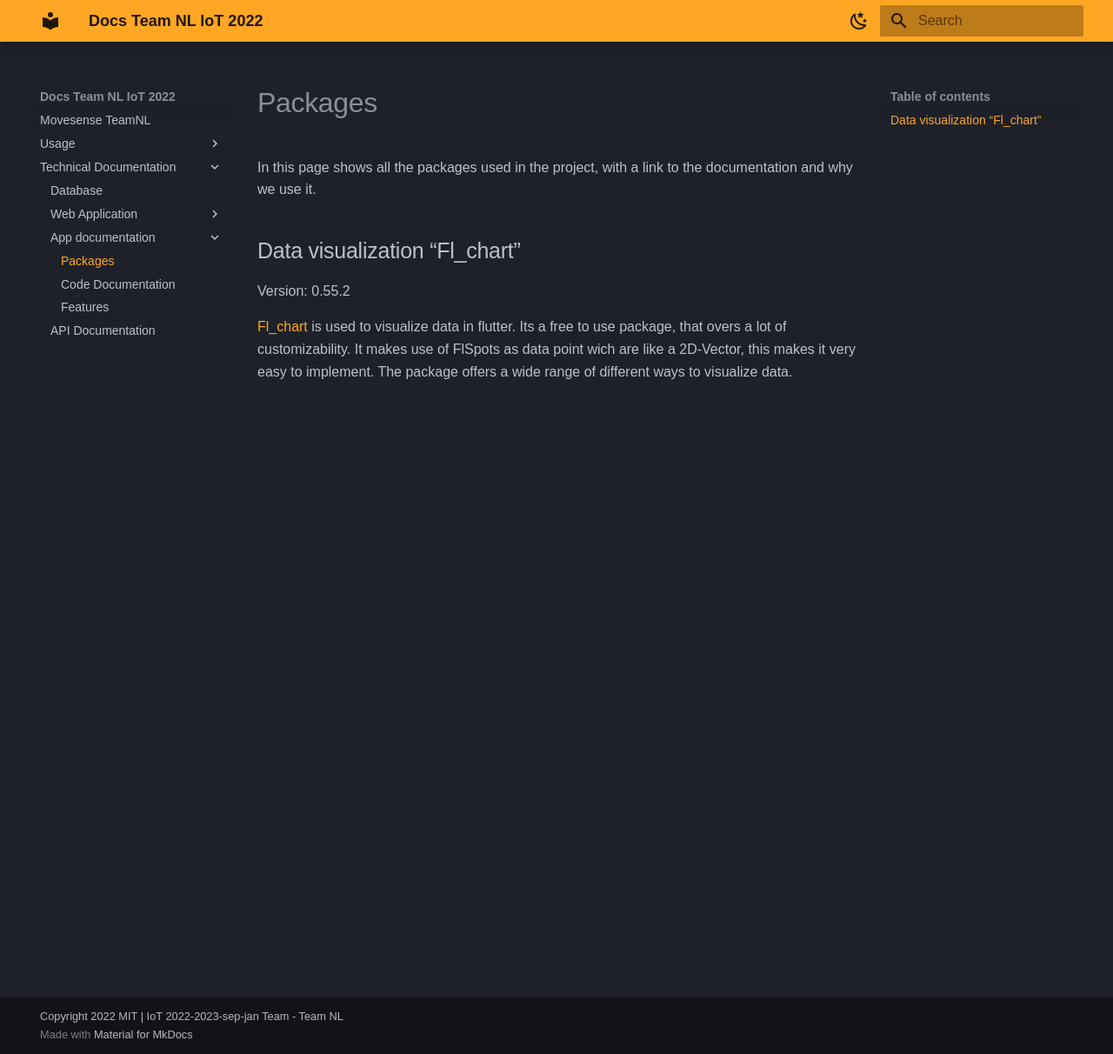
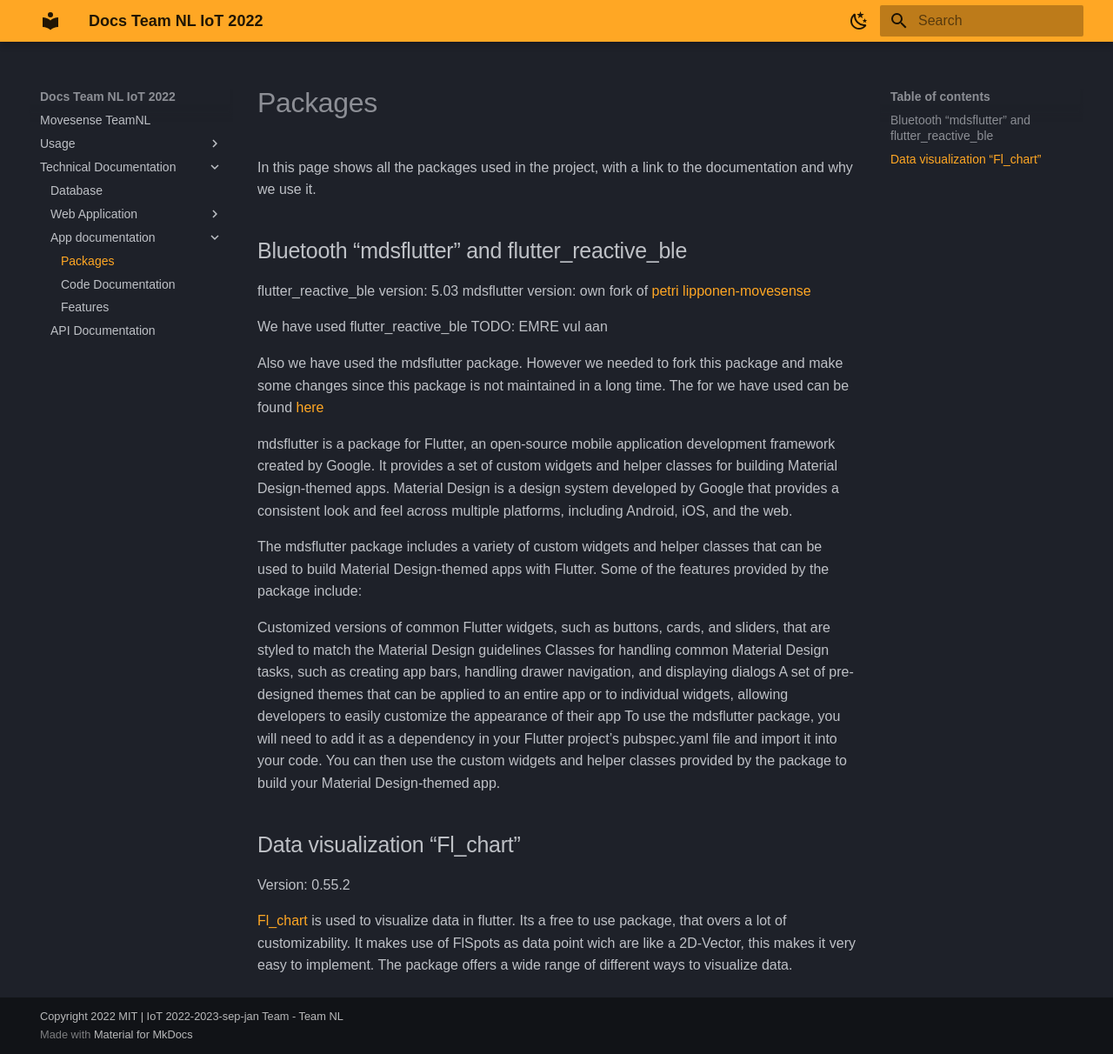
Before and after one commit to serg-and/team-nl-iot-2022, an MkDocs documentation site: the page built from docs/App/Packages.md, in a window 1280 px wide and 1212 px high. Shown: the whole window at 87% size. Built offline with MkDocs 1.6.1 and Material for MkDocs 9.7.7, drawn with Linux system fonts in a browser that asks for light colours; some web fonts are replaced.

Commit message:
Add documentation

```diff
--- a/docs/App/Packages.md
+++ b/docs/App/Packages.md
@@ -1,6 +1,24 @@
 # Packages
 
 In this page shows all the packages used in the project, with a link to the documentation and why we use it.
+
+## Bluetooth "mdsflutter" and flutter_reactive_ble
+
+flutter_reactive_ble version: 5.03
+mdsflutter version: own fork of [petri lipponen-movesense](https://github.com/petri-lipponen-movesense/mdsflutter)
+
+We have used flutter_reactive_ble TODO: EMRE vul aan
+
+Also we have used the mdsflutter package. However we needed to fork this package and make some changes since this package is not maintained in a long time. The for we have used can be found [here](https://github.com/Berkanozc/mdsflutter)
+
+mdsflutter is a package for Flutter, an open-source mobile application development framework created by Google. It provides a set of custom widgets and helper classes for building Material Design-themed apps. Material Design is a design system developed by Google that provides a consistent look and feel across multiple platforms, including Android, iOS, and the web.
+
+The mdsflutter package includes a variety of custom widgets and helper classes that can be used to build Material Design-themed apps with Flutter. Some of the features provided by the package include:
+
+Customized versions of common Flutter widgets, such as buttons, cards, and sliders, that are styled to match the Material Design guidelines
+Classes for handling common Material Design tasks, such as creating app bars, handling drawer navigation, and displaying dialogs
+A set of pre-designed themes that can be applied to an entire app or to individual widgets, allowing developers to easily customize the appearance of their app
+To use the mdsflutter package, you will need to add it as a dependency in your Flutter project's pubspec.yaml file and import it into your code. You can then use the custom widgets and helper classes provided by the package to build your Material Design-themed app.
 
 ## Data visualization "Fl_chart"
 
```
